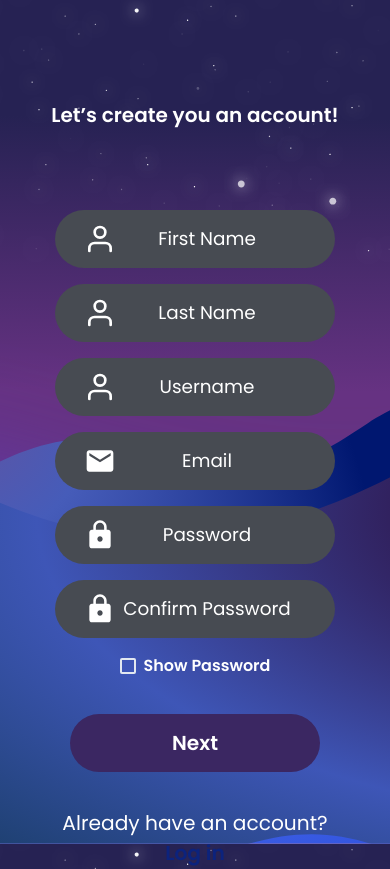
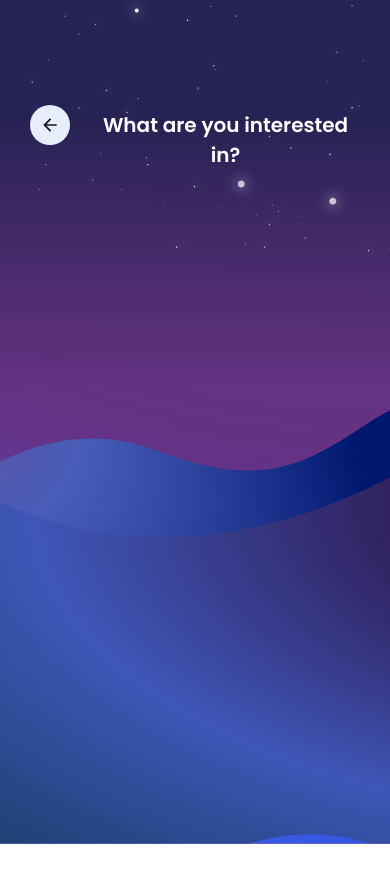
Before and after one commit to Scripted2/scripted_fe, a React (Vite) app: page /signup in a window 390 px wide. Both pictures are taken after a click on the button "Next". After the commit the page ends 844 px from the top, so only its background shows below. Built offline with nearby package versions, Linux system fonts and the light colour scheme.

Commit message:
bugfix:  - did some refactoring  - sign up steps improved  - header back arrow  - improved responsiveness

```diff
--- a/src/App.tsx
+++ b/src/App.tsx
@@ -1,4 +1,4 @@
-import "./styles/global.css";
+import "./styles/global/global.css";
 import theme from "./configs/chakraTheme.ts";
 
 import {ChakraProvider} from "@chakra-ui/react";
--- a/src/components/auth/Form.tsx
+++ b/src/components/auth/Form.tsx
@@ -26,7 +26,11 @@ const AuthForm = ({
                 maxW={"280px"}
                 margin={"0 auto"}
             >
-                <FormControl id="first-name" isRequired mt={20}>
+                <FormControl
+                    id="first-name"
+                    isRequired
+                    mt={"5vh"}
+                >
                     <InputGroup>
                         <InputLeftElement
                             children={<FiUser color="white" size={"32px"}/>}
--- a/src/pages/auth/SignUpFirstStep.tsx
+++ b/src/components/auth/SignUpFirstStep.tsx
@@ -1,18 +1,18 @@
-import Header from "../../components/site/Header.tsx";
-import AuthForm from "../../components/auth/Form.tsx";
+import AuthForm from "./Form.tsx";
+import {ISignUpFirstStep} from "../../interfaces/form.interface.ts";
 
-const SignUpPage = () => {
+const SignUpFirstStep = ({goToNextStep}: ISignUpFirstStep) => {
     return (
         <>
-            <Header title={"Let’s create you an account!"}/>
             <AuthForm
                 buttonText={"Next"}
                 bottomText={"Already have an account?"}
                 linkText={"Log in"}
                 goTo={"/login"}
+                buttonAction={goToNextStep}
             />
         </>
     );
 }
 
-export default SignUpPage;
+export default SignUpFirstStep;
--- a/src/pages/auth/SignUpSecondStep.tsx
+++ b/src/components/auth/SignUpSecondStep.tsx
@@ -1,8 +1,7 @@
 const SignUpSecondStep = () => {
     return (
-        <div>
-            <h1>SignUpSecondStep</h1>
-        </div>
+        <>
+        </>
     );
 }
 
--- a/src/components/site/Header.tsx
+++ b/src/components/site/Header.tsx
@@ -1,22 +1,53 @@
-import {Text} from "@chakra-ui/react";
+import {Box, Flex, IconButton, Text, useMediaQuery} from "@chakra-ui/react";
 import {IHeader} from "../../interfaces/header.interface.ts";
+import {IoMdArrowBack} from "react-icons/io";
 
 const Header = ({
-                    title
+                    title,
+                    showBackButton,
+                    onClick,
                 }: IHeader) => {
+    const [is455wide] = useMediaQuery("(max-width: 455px)");
     return (
-        <>
-            <Text
-                backgroundColor={"transparent"}
-                color={"#FFFFFF"}
-                fontSize={"1.25rem"}
-                fontWeight={"semibold"}
-                textAlign={"center"}
-                marginTop={{base: "100px", lg: "110px", xl: "250px"}}
+        <Flex
+            alignItems="center"
+            justifyContent="center"
+            mt={{base: "100px", lg: "110px", xl: "250px"}}
+        >
+            <Box
+                width={{ base: "90%", md: "70%", m: "60%", l: "40%", lg: "30%" }}
+                position="relative"
+                p="10px"
             >
-                {title}
-            </Text>
-        </>
+                {showBackButton && (
+                    <IconButton
+                        className="scale-on-hover"
+                        icon={<IoMdArrowBack/>}
+                        aria-label="Go back"
+                        onClick={onClick}
+                        fontSize="20px"
+                        color="#130F26"
+                        width="40px"
+                        height="40px"
+                        backgroundColor="#E6EEFA"
+                        _hover={{backgroundColor: "#E6EEFA", transform: "scale(1.1)"}}
+                        transition="transform 0.2s ease"
+                        position="absolute"
+                        left="10px"
+                        top="5px"
+                    />
+                )}
+                <Text
+                    color="#FFFFFF"
+                    fontSize="1.25rem"
+                    fontWeight="semibold"
+                    textAlign="center"
+                    ml={is455wide && showBackButton ? "61px" : "0"}
+                >
+                    {title}
+                </Text>
+            </Box>
+        </Flex>
     );
 }
 
--- a/src/configs/chakraTheme.ts
+++ b/src/configs/chakraTheme.ts
@@ -5,6 +5,8 @@ const theme = extendTheme({
         base: "0px",
         sm: "640px",
         md: "768px",
+        m: "800px",
+        l: "1200px",
         lg: "1920px",
         xl: "2560px",
     },
--- a/src/interfaces/form.interface.ts
+++ b/src/interfaces/form.interface.ts
@@ -5,3 +5,7 @@ export interface IAuthForm {
     goTo: string;
     buttonAction?: () => void;
 }
+
+export interface ISignUpFirstStep {
+    goToNextStep: () => void;
+}
--- a/src/interfaces/header.interface.ts
+++ b/src/interfaces/header.interface.ts
@@ -1,3 +1,5 @@
 export interface IHeader {
     title: string;
+    showBackButton?: boolean;
+    onClick?: () => void;
 }
--- /dev/null
+++ b/src/pages/auth/SignUp.tsx
@@ -0,0 +1,32 @@
+import SignUpFirstStep from "../../components/auth/SignUpFirstStep.tsx";
+import SignUpSecondStep from "../../components/auth/SignUpSecondStep.tsx";
+import {useState} from "react";
+import Header from "../../components/site/Header.tsx";
+
+const SignUp = () => {
+    const [step, setStep] = useState(1);
+
+    const goToNextStep = () => {
+        setStep(step + 1);
+    }
+
+    return (
+        <>
+            <Header
+                title={
+                    step === 1
+                        ? "Let’s create you an account!"
+                        : "What are you interested in?"
+                }
+                showBackButton={
+                    step === 2
+                }
+                onClick={() => setStep(step - 1)}
+            />
+            {step === 1 && <SignUpFirstStep goToNextStep={goToNextStep}/>}
+            {step === 2 && <SignUpSecondStep/>}
+        </>
+    )
+}
+
+export default SignUp;
--- a/src/styles/global.css
+++ /dev/null
@@ -1,4 +0,0 @@
-html {
-    background: url("/public/site/background.svg") no-repeat center center fixed;
-    background-size: cover;
-}
--- /dev/null
+++ b/src/styles/global/global.css
@@ -0,0 +1,12 @@
+html {
+    background: url("/public/site/background.svg") no-repeat center center fixed;
+    background-size: cover;
+}
+
+.scale-on-hover {
+    transition: transform 0.2s !important;
+}
+
+.scale-on-hover:hover {
+    transform: scale(1.1) !important;
+}
```
Also changed, not shown: src/services/route.service.ts (+3 -4 lines).
